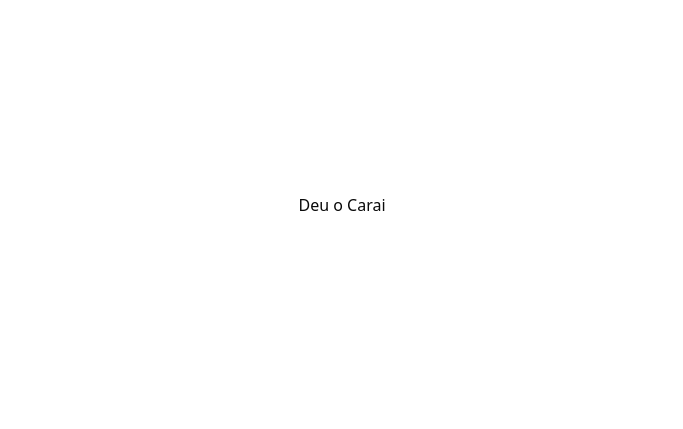
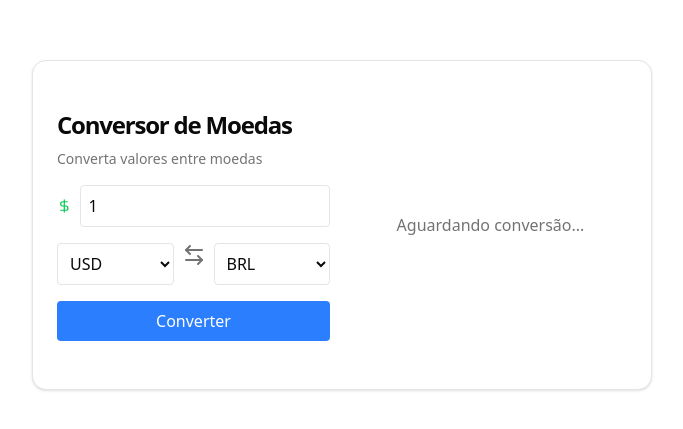
Before and after one commit to Hermeson69/currency-converter, a React (Vite) app: page / in a window 1280 px wide. Shown: the part 195-624 px from the top of the page, without its empty margins (298-981 px from the left). Built offline with nearby package versions, Linux system fonts and the light colour scheme; no server answers.

Commit message:
feat: creat a base layout components

```diff
--- a/src/App.tsx
+++ b/src/App.tsx
@@ -1,9 +1,9 @@
-import { Button } from "@/components/ui/button"
+import { CurrencyConverter } from "./components/CurrencyConverter"
 
 function App() {
   return (
      <div className="flex min-h-svh flex-col items-center justify-center">
-      Deu o Carai
+      <CurrencyConverter/>
     </div>
 
   )
--- /dev/null
+++ b/src/components/CurrencyConverter.tsx
@@ -0,0 +1,126 @@
+import { useState } from "react";
+import { Card, CardContent } from "@/components/ui/card";
+import { ArrowLeftRight, DollarSign, TrendingUp } from "lucide-react";
+import { currencyApiService } from "@/api/currency"; // Ajuste o caminho conforme necessário
+
+interface CurrencyConverterProps {
+  // Props opcionais se necessário, mas para este exemplo, o componente é autônomo
+}
+
+export const CurrencyConverter = () => {
+  const [value, setValue] = useState<number>(1);
+  const [from, setFrom] = useState<string>("USD");
+  const [to, setTo] = useState<string>("BRL");
+  const [convertedValue, setConvertedValue] = useState<number | null>(null);
+  const [rate, setRate] = useState<number | null>(null);
+  const [lastUpdated, setLastUpdated] = useState<string | null>(null);
+  const [error, setError] = useState<string | null>(null);
+  const [loading, setLoading] = useState<boolean>(false);
+
+  const handleConvert = async () => {
+    setLoading(true);
+    setError(null);
+    setConvertedValue(null);
+    setRate(null);
+    setLastUpdated(null);
+
+    try {
+      await currencyApiService.convertCurrency({ value, from, to });
+      const response = await currencyApiService.getLastRates({ base_currency: from, currencies: [to] });
+      const fetchedRate = response.data[to]?.value;
+      const fetchedLastUpdated = response.meta.last_updated_at;
+
+      const converted = value * fetchedRate;
+
+      setConvertedValue(converted);
+      setRate(fetchedRate);
+      setLastUpdated(fetchedLastUpdated);
+    } catch (err) {
+      if (err instanceof Error) {
+        setError(err.message);
+      } else {
+        setError("Ocorreu um erro desconhecido.");
+      }
+    } finally {
+      setLoading(false);
+    }
+  };
+
+  const formatValue = (val: number) => val.toFixed(2);
+  const formatDate = (dateStr: string) => new Date(dateStr).toLocaleString();
+
+  return (
+    <Card className="overflow-hidden mt-10">
+      <CardContent className="p-6">
+        <div className="grid gap-6 md:grid-cols-2">
+          <div className="space-y-4">
+            <div className="space-y-2">
+              <h2 className="text-2xl font-bold tracking-tighter">Conversor de Moedas</h2>
+              <p className="text-sm text-muted-foreground">Converta valores entre moedas</p>
+            </div>
+            <div className="flex flex-col gap-4">
+              <div className="flex items-center gap-2">
+                <DollarSign className="h-4 w-4 text-green-500" />
+                <input
+                  type="number"
+                  value={value}
+                  onChange={(e) => setValue(Number(e.target.value))}
+                  className="border p-2 rounded w-full"
+                  placeholder="Valor"
+                />
+              </div>
+              <div className="flex gap-2">
+                <select
+                  value={from}
+                  onChange={(e) => setFrom(e.target.value)}
+                  className="border p-2 rounded flex-1"
+                >
+                  <option value="USD">USD</option>
+                  <option value="EUR">EUR</option>
+                  <option value="BRL">BRL</option>
+                </select>
+                <ArrowLeftRight className="h-6 w-6 text-muted-foreground" />
+                <select
+                  value={to}
+                  onChange={(e) => setTo(e.target.value)}
+                  className="border p-2 rounded flex-1"
+                >
+                  <option value="USD">USD</option>
+                  <option value="EUR">EUR</option>
+                  <option value="BRL">BRL</option>
+                </select>
+              </div>
+              <button
+                onClick={handleConvert}
+                disabled={loading}
+                className="bg-blue-500 text-white p-2 rounded"
+              >
+                {loading ? "Convertendo..." : "Converter"}
+              </button>
+            </div>
+            {error && <p className="text-red-500 text-sm">{error}</p>}
+          </div>
+          <div className="flex flex-col items-center justify-center">
+            {convertedValue !== null && (
+              <div className="space-y-2 text-center">
+                <p className="text-5xl font-bold tracking-tighter">
+                  {formatValue(convertedValue)} {to}
+                </p>
+                <p className="text-sm font-medium text-muted-foreground">
+                  Taxa: 1 {from} = {formatValue(rate ?? 0)} {to}
+                </p>
+                <div className="flex items-center justify-center gap-1 text-sm text-muted-foreground">
+                  <TrendingUp className="h-3 w-3" />
+                  Atualizado em: {lastUpdated ? formatDate(lastUpdated) : "N/A"}
+                </div>
+              </div>
+            )}
+            {convertedValue === null && !error && !loading && (
+              <p className="text-muted-foreground">Aguardando conversão...</p>
+            )}
+          </div>
+        </div>
+      </CardContent>
+    </Card>
+  );
+};
```
Also changed, not shown: src/components/Header.tsx (added).
